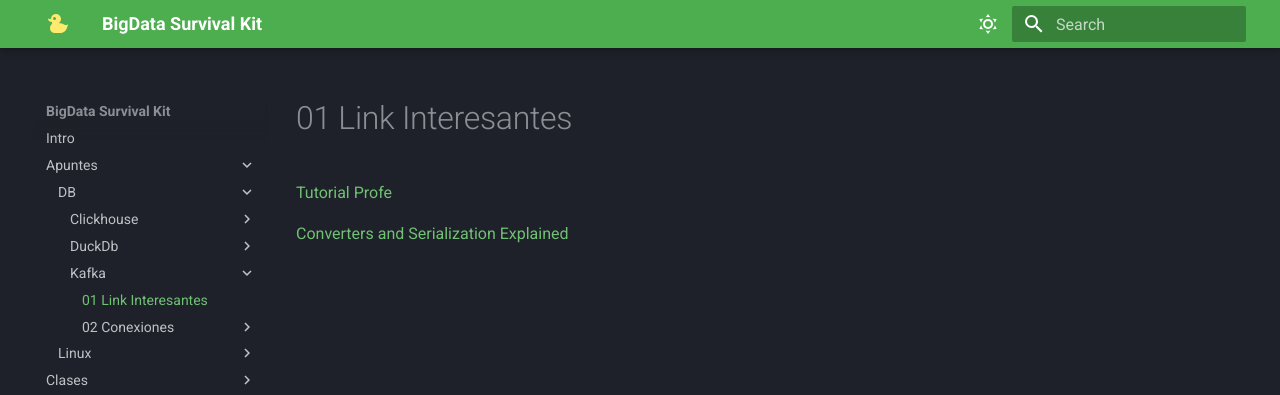
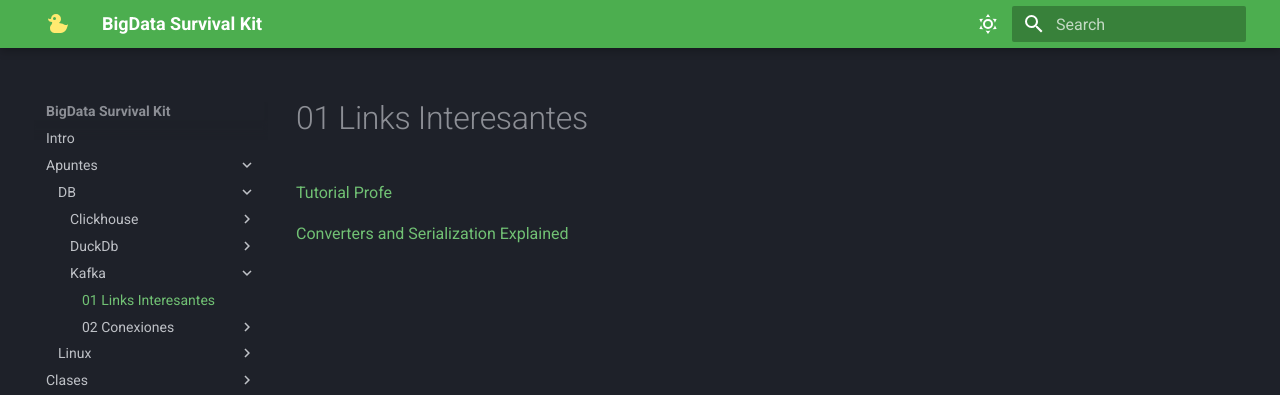
Before and after one commit to alejandroFili/BigData-SurvivalKit, an MkDocs documentation site: the page built from docs/Apuntes/DB/Kafka/01_Links_Interesantes.md, in a window 1280 px wide. Shown: the top 395 px of the page. Built offline with MkDocs 1.6.1 and Material for MkDocs 9.7.7, drawn with Linux system fonts in a browser that asks for light colours.

```diff
--- a/docs/Apuntes/DB/Kafka/01_Links_Interesantes.md
+++ b/docs/Apuntes/DB/Kafka/01_Links_Interesantes.md
@@ -1,4 +1,4 @@
-# 01 Link Interesantes
+# 01 Links Interesantes
 
 [Tutorial Profe](https://kafka.datastack.seibe.org/Tutorial/Inicio/)
 
```
Also changed, not shown: docs/Apuntes/DB/Kafka/02_Conexiones/01_Connectors_Intro.md (added, +3 -0 lines), docs/Assets/img/kafkaConnectors.gif (added).
